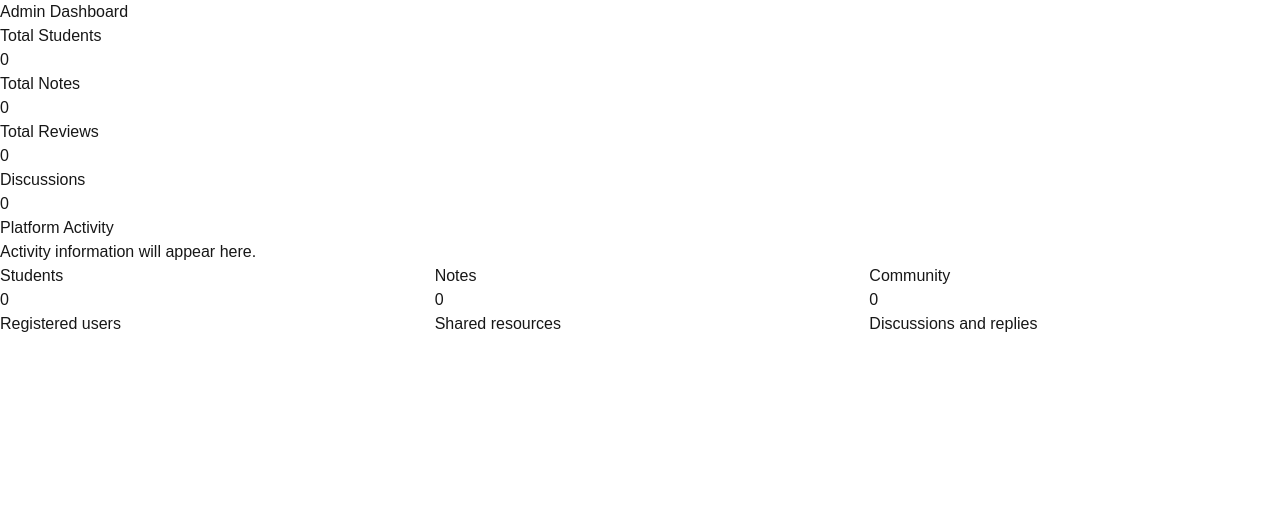
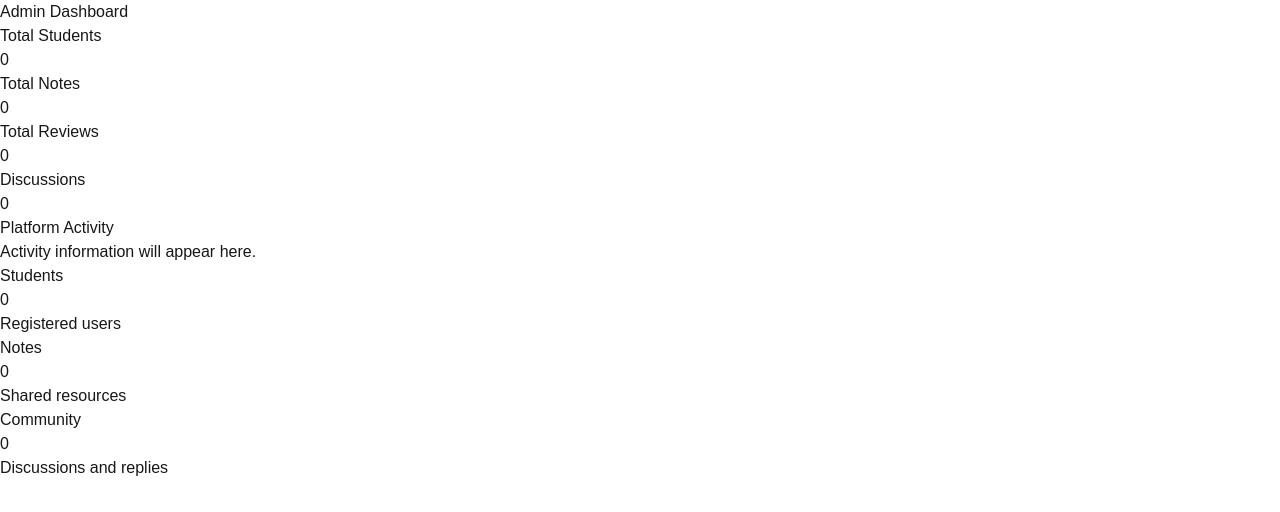
Before and after one commit to Sakib-008/NoteNest, a Next.js app: page /admin/dashboard in a window 1280 px wide. Shown: the top 512 px of the page. Built offline with nearby package versions, Linux system fonts and the light colour scheme.

Commit message:
SCRUM-58 Implement dashboard activity widgets

```diff
--- a/src/app/admin/dashboard/page.jsx
+++ b/src/app/admin/dashboard/page.jsx
@@ -21,7 +21,7 @@
 
         <p>Activity information will appear here.</p>
 
-        <div className="grid grid-cols-1 md:grid-cols-3 gap-6">
+        <div>
           <ActivityWidget
             title="Students"
             value="0"
```
